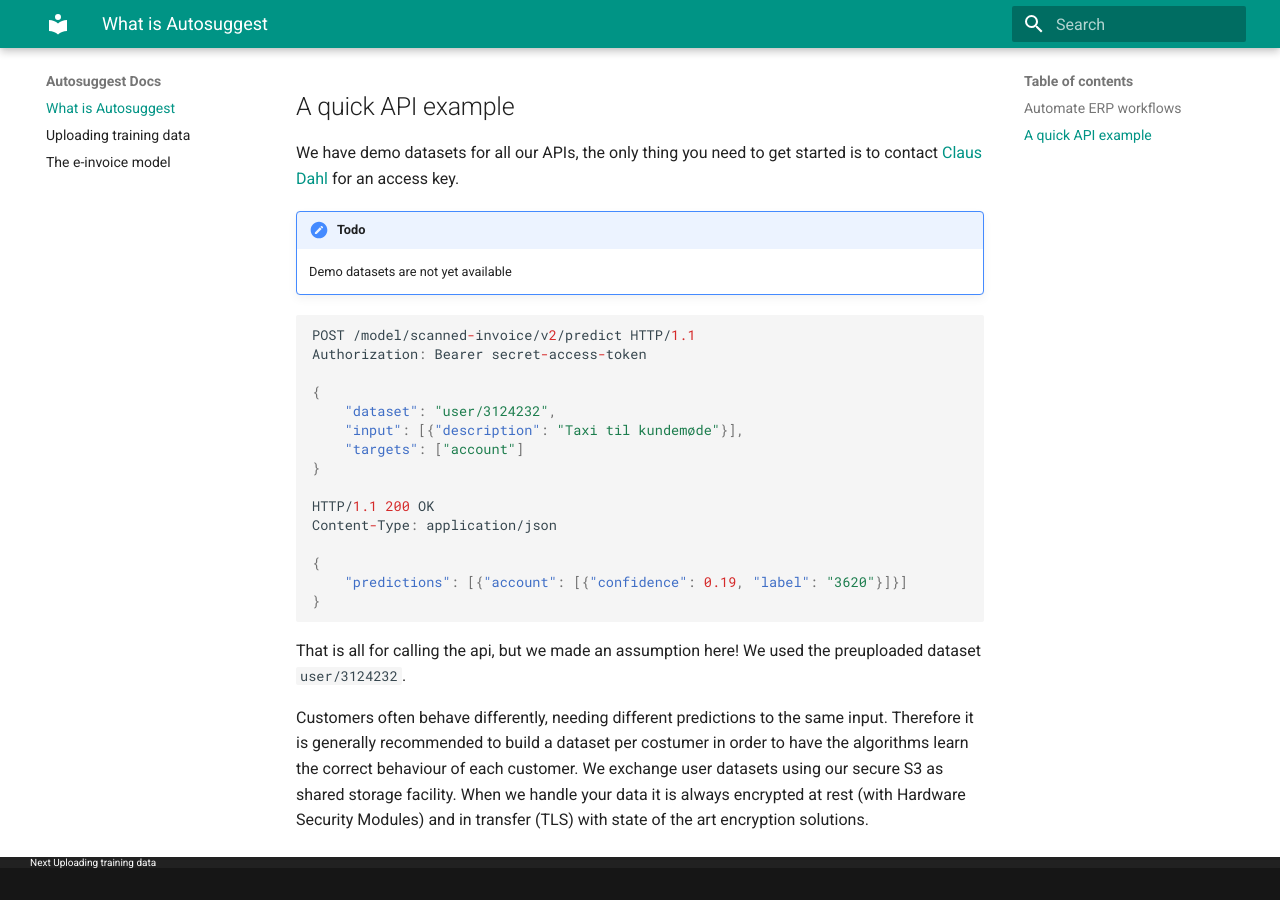
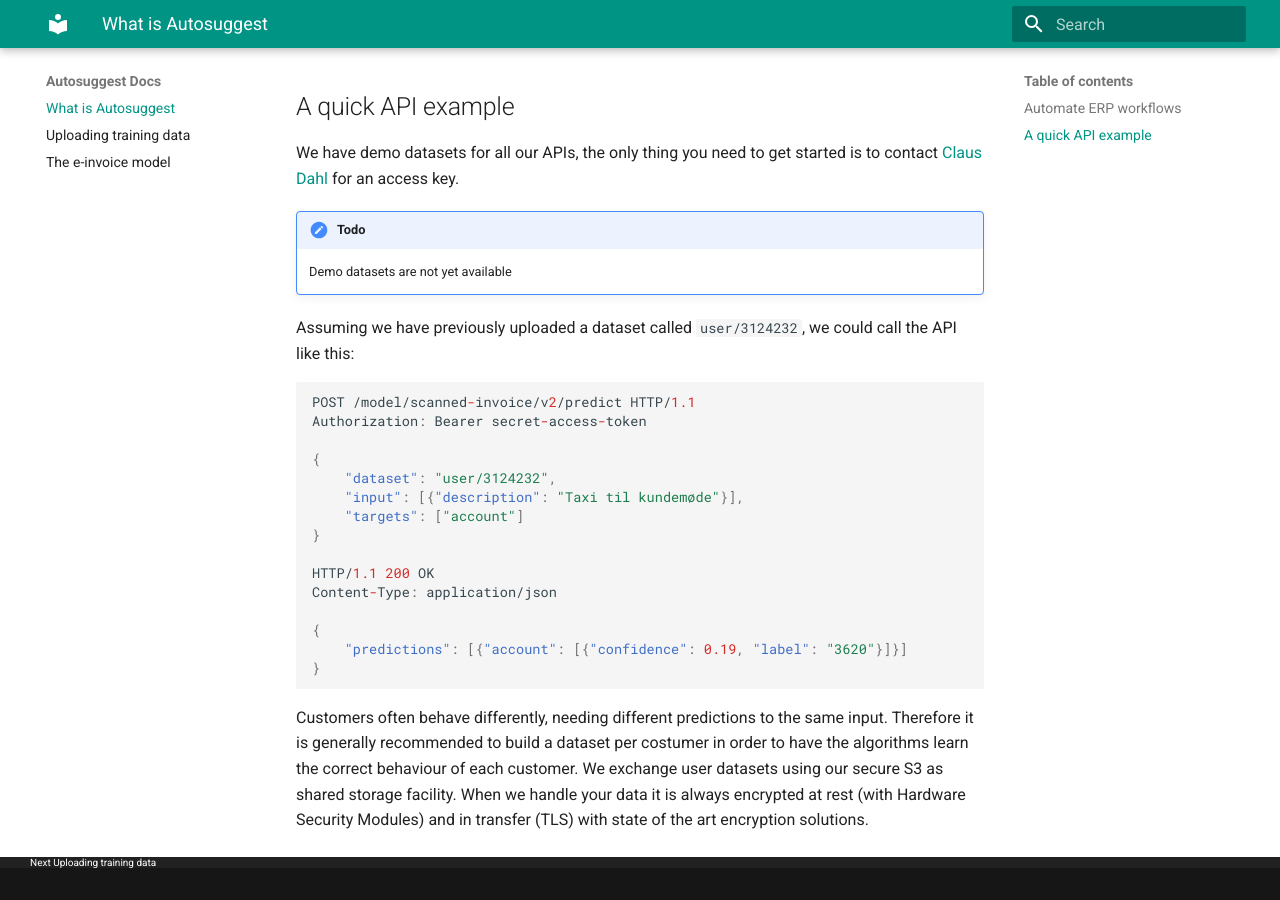
Before and after one commit to e-conomic/vml-docs, an MkDocs documentation site: the page built from docs/index.md, in a window 1280 px wide and 900 px high, scrolled down 1077 px. Built offline with MkDocs 1.6.1 and Material for MkDocs 9.7.7, drawn with Linux system fonts in a browser that asks for light colours; old or Windows-style settings are respelled for this version of MkDocs.

Commit message:
Clarified

````diff
--- a/docs/index.md
+++ b/docs/index.md
@@ -17,6 +17,8 @@ We have demo datasets for all our APIs, the only thing you need to get started i
 !!! todo
     Demo datasets are not yet available
 
+Assuming we have previously uploaded a dataset called `user/3124232`, we could call the API like this:
+
 ```json
 POST /model/scanned-invoice/v2/predict HTTP/1.1
 Authorization: Bearer secret-access-token
@@ -35,7 +37,5 @@ Content-Type: application/json
 }
 ```
 
-That is all for calling the api, but we made an assumption here! We used the preuploaded dataset `user/3124232`.
-
 Customers often behave differently, needing different predictions to the same input. Therefore it is generally recommended to build a dataset per costumer in order to have the algorithms learn the correct behaviour of each customer.
 We exchange user datasets using our secure S3 as shared storage facility. When we handle your data it is always encrypted at rest (with Hardware Security Modules) and in transfer (TLS) with state of the art encryption solutions.
````
